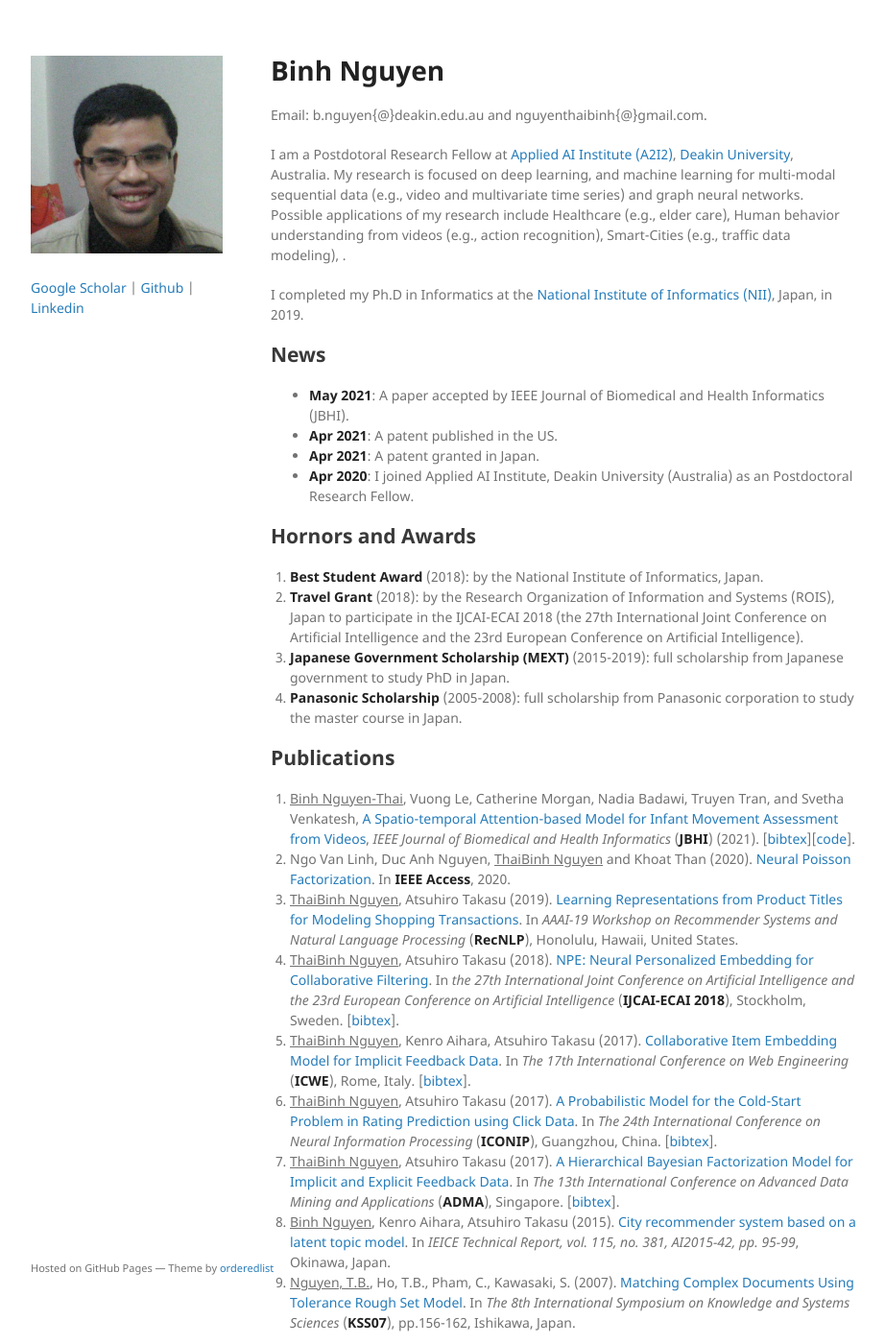
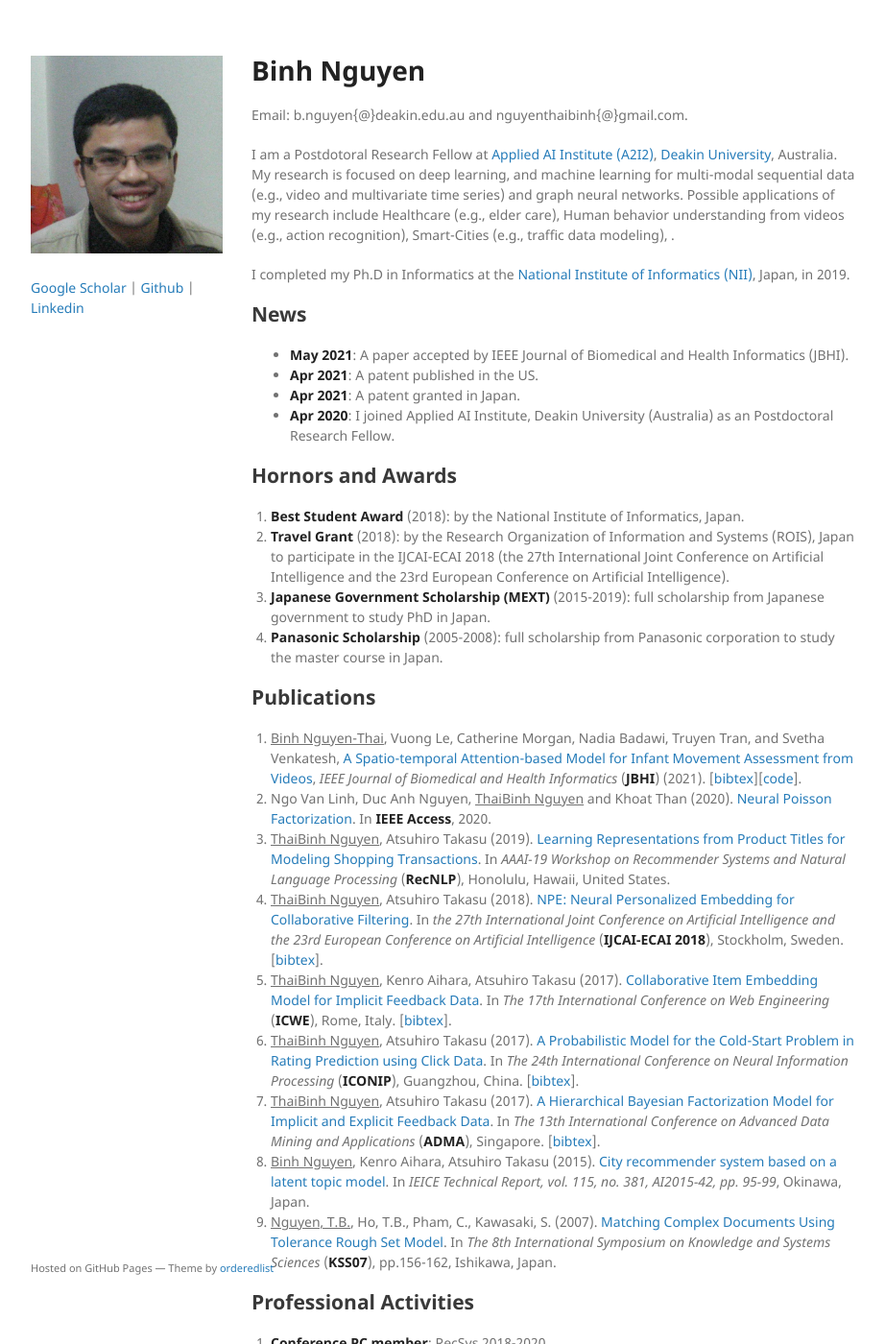
Before and after one commit to nguyenthaibinh/nguyenthaibinh.github.io, a Jekyll site: the page built from index.md, in a window 1280 px wide and 1400 px high. Shown: the whole window at 96% size, without its empty margins (178-1100 px from the left). Built offline with Jekyll 4.4.1, drawn with Linux system fonts in a browser that asks for light colours; the repository's description, which GitHub fills in, is left out; our own code applies the rules of GitHub Pages for plain Markdown files.

Commit message:
Update jekyll-theme-minimal.scss

```diff
--- a/_sass/jekyll-theme-minimal.scss
+++ b/_sass/jekyll-theme-minimal.scss
@@ -175,7 +175,7 @@ strong {
 }
 
 section {
-  width:610px;
+  width:630px;
   float:right;
   padding-bottom:50px;
 }
```
